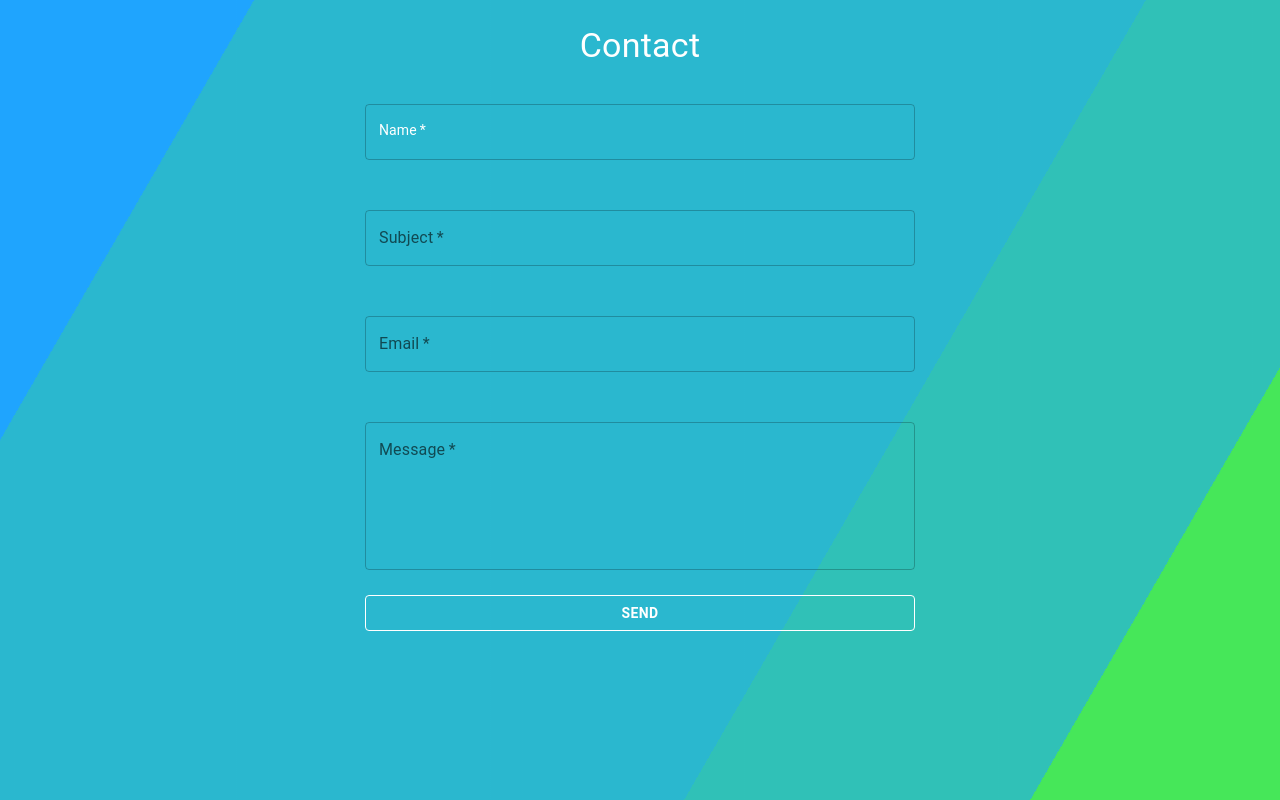
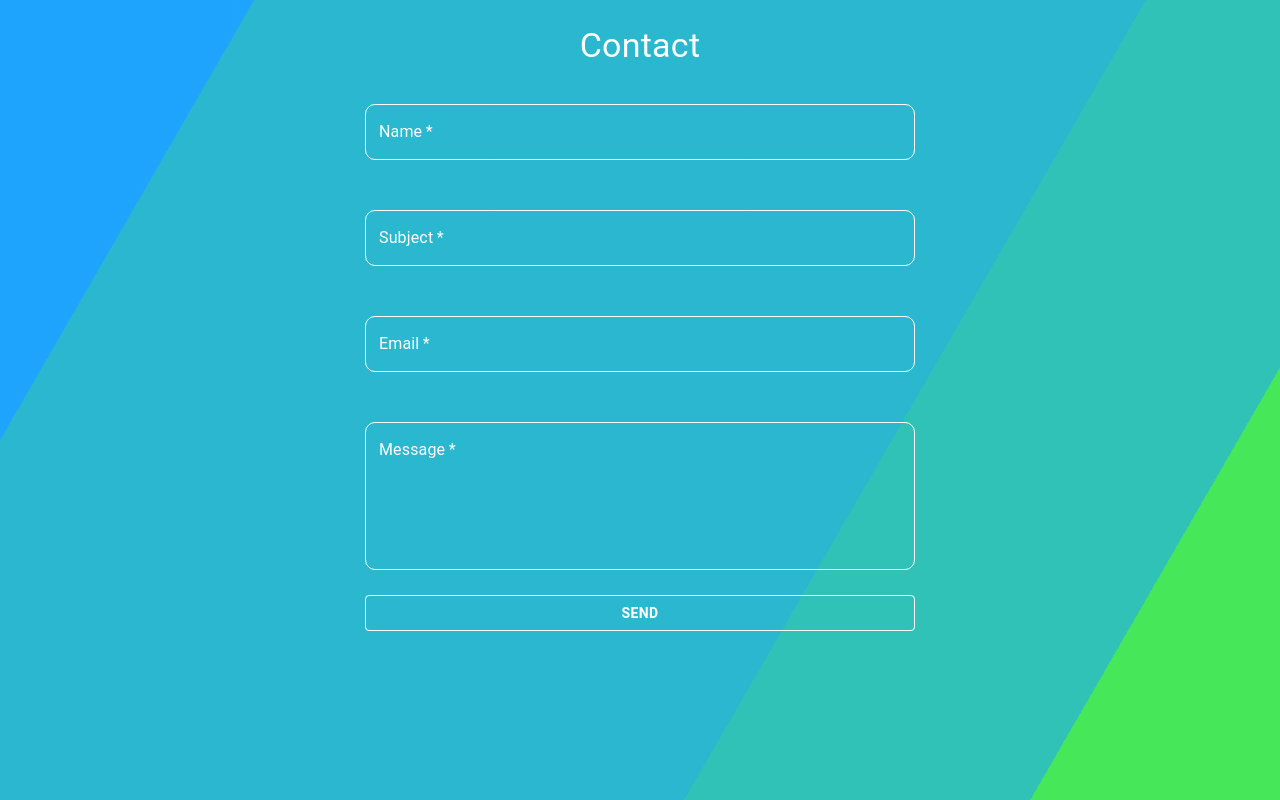
Before and after one commit to ahmetakinsel/react-contact-form, a React (Create React App) app: page / in a window 1280 px wide. Built offline with nearby package versions, Linux system fonts and the light colour scheme.

Commit message:
mui label and border styling

```diff
--- a/src/components/Contact.jsx
+++ b/src/components/Contact.jsx
@@ -24,6 +24,12 @@ const FieldWrapper = styled.div`
 const useStyles = makeStyles({
   textField: {
     width: "550px",
+    color: "#fff",
+    "& .MuiOutlinedInput-notchedOutline": {
+      borderRadius: "10px",
+      borderColor: "white",
+    },
+    "& label": { color: "#fff", fontSize: "16px" },
   },
   header: {
     color: "#fff",
@@ -34,9 +40,19 @@ const useStyles = makeStyles({
 // sx={buttonStyles}
 // sx={{ ...textFieldStyle }}
 
-const textFieldStyle = {
-  width: "550px",
-};
+/*
+
+selecting specific input and label element
+     sx={{
+        color: "#fff",
+         "& .MuiOutlinedInput-notchedOutline": {
+              borderRadius: "10px",
+              borderColor: "white",
+          },
+          "& label": { color: "#fff", fontSize: "16px" },
+       }}
+*/
+
 const buttonStyles = {
   color: "#fff",
   width: "550px",
@@ -133,12 +149,6 @@ const Contact = () => {
                   required
                   className={classes.textField}
                   error={nameError}
-                  //label styling
-                  sx={{
-                    // border: "1px solid #fff",
-                    // borderRadius: 1,
-                    "& label": { color: "#fff", fontSize: "14px" },
-                  }}
                 />
               </FieldWrapper>
               <FieldWrapper>
@@ -150,7 +160,19 @@ const Contact = () => {
                   label="Subject"
                   variant="outlined"
                   required
-                  sx={{ ...textFieldStyle }}
+                  className={classes.textField}
+                  sx={{
+                    color: "#fff",
+                    "& .MuiOutlinedInput-notchedOutline": {
+                      borderRadius: "10px",
+                      borderColor: "white",
+                    },
+                    "& . MuiInputBase-root ": {
+                      borderRadius: "10px",
+                      borderColor: "white",
+                    },
+                    "& label": { color: "#fff", fontSize: "16px" },
+                  }}
                   error={subjectError}
                 />
               </FieldWrapper>
@@ -163,7 +185,7 @@ const Contact = () => {
                   label="Email"
                   variant="outlined"
                   required
-                  sx={{ ...textFieldStyle }}
+                  className={classes.textField}
                   error={emailError}
                 />
               </FieldWrapper>
```
